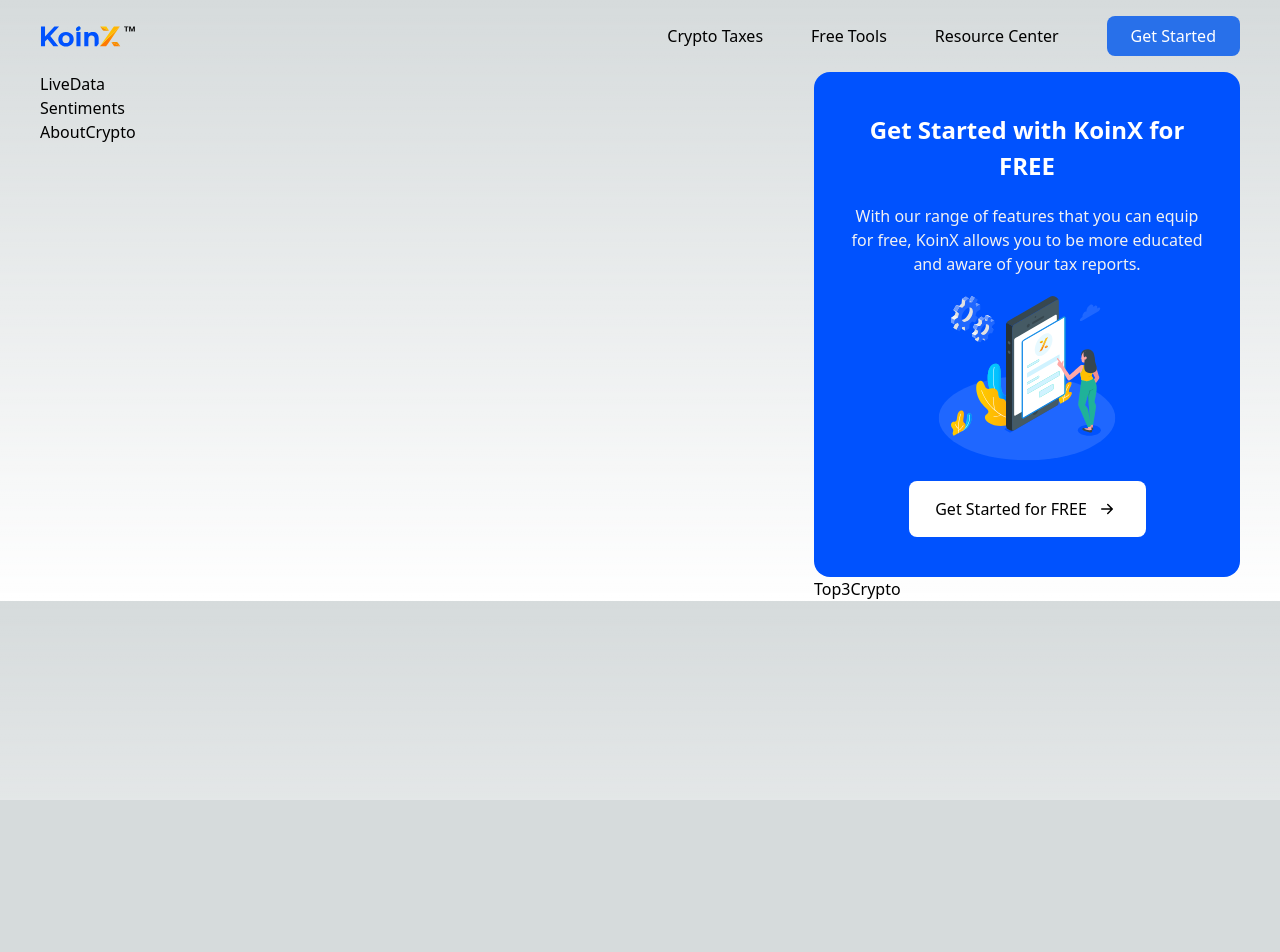
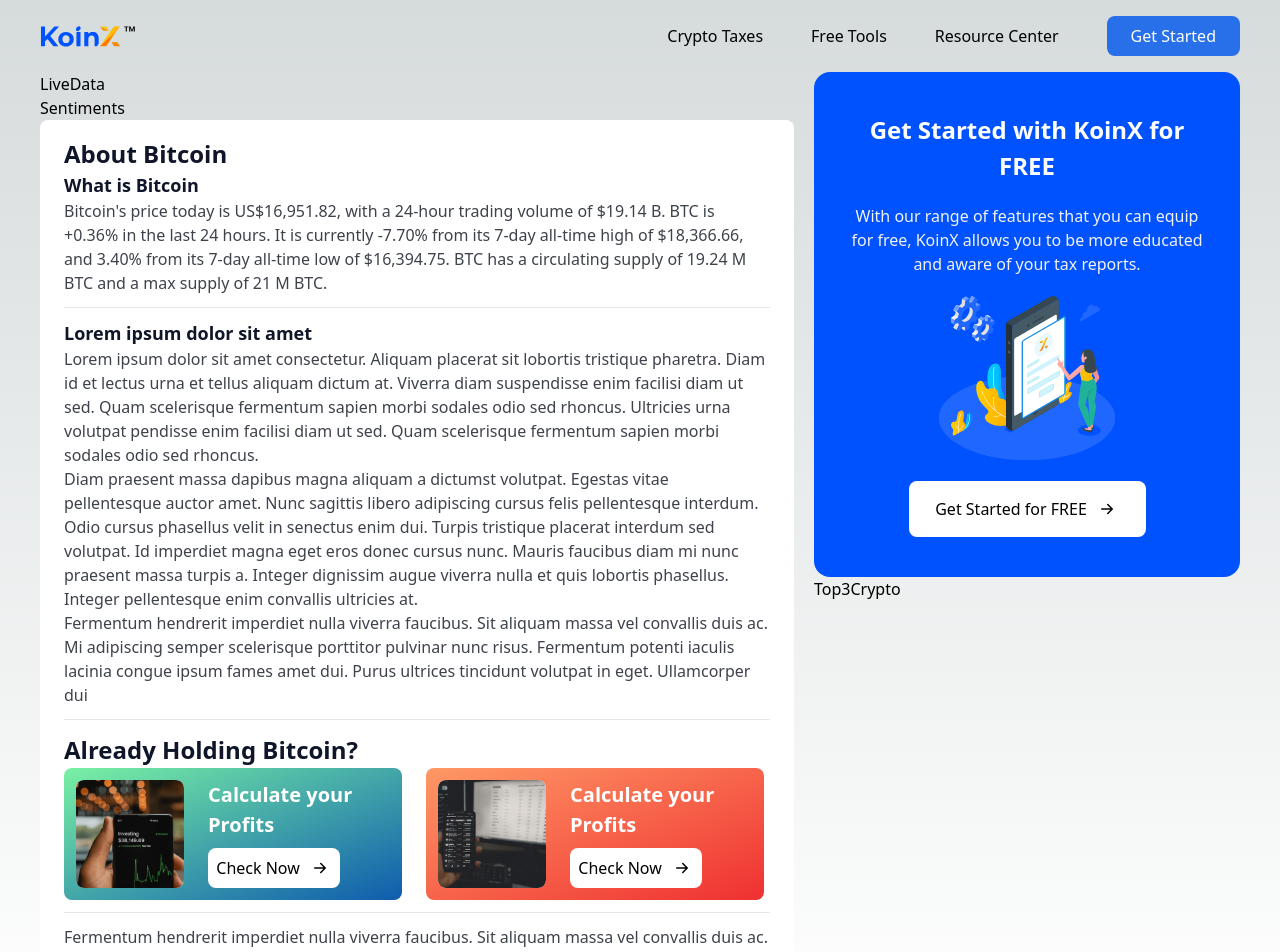
Before and after one commit to Jayjeet1013/CryptoCampus, a Next.js app: page / in a window 1280 px wide. Shown: the top 952 px of the page. Before the commit the page ends 800 px from the top, so only its background shows below. Built offline with nearby package versions, Linux system fonts and the light colour scheme.

Commit message:
completed almost aboutcrypto section

```diff
--- a/src/components/cryptoInfo/AboutCrypto.tsx
+++ b/src/components/cryptoInfo/AboutCrypto.tsx
@@ -1,9 +1,112 @@
-import React from 'react'
+import Image from "next/image";
+import React from "react";
+import { BsArrowRightShort } from "react-icons/bs";
 
 const AboutCrypto = () => {
   return (
-    <div>AboutCrypto</div>
-  )
-}
+    <div>
+      <div className="px-6 py-4 bg-[#FFFFFF] rounded-lg flex flex-col gap-3">
+        <div className="border-b pb-3 ">
+          <h1 className="text-[#0F1629] lg:text-[24px] font-[600] ">
+            About Bitcoin
+          </h1>
+          <h3 className="text-[#0F1629] lg:text-[18px] font-bold  ">
+            What is Bitcoin
+          </h3>
+          <p className="text-[#3E424A] ">
+            Bitcoin&apos;s price today is US$16,951.82, with a 24-hour trading
+            volume of $19.14 B. BTC is +0.36% in the last 24 hours. It is
+            currently -7.70% from its 7-day all-time high of $18,366.66, and
+            3.40% from its 7-day all-time low of $16,394.75. BTC has a
+            circulating supply of 19.24 M BTC and a max supply of 21 M BTC.
+          </p>
+        </div>
+        <div className="text-[#3E424A]  border-b pb-3 ">
+          <h3 className="text-[#0F1629] lg:text-[18px] font-bold ">
+            Lorem ipsum dolor sit amet
+          </h3>
+          <p>
+            Lorem ipsum dolor sit amet consectetur. Aliquam placerat sit
+            lobortis tristique pharetra. Diam id et lectus urna et tellus
+            aliquam dictum at. Viverra diam suspendisse enim facilisi diam ut
+            sed. Quam scelerisque fermentum sapien morbi sodales odio sed
+            rhoncus. Ultricies urna volutpat pendisse enim facilisi diam ut sed.
+            Quam scelerisque fermentum sapien morbi sodales odio sed rhoncus.{" "}
+          </p>
+          <p>
+            Diam praesent massa dapibus magna aliquam a dictumst volutpat.
+            Egestas vitae pellentesque auctor amet. Nunc sagittis libero
+            adipiscing cursus felis pellentesque interdum. Odio cursus phasellus
+            velit in senectus enim dui. Turpis tristique placerat interdum sed
+            volutpat. Id imperdiet magna eget eros donec cursus nunc. Mauris
+            faucibus diam mi nunc praesent massa turpis a. Integer dignissim
+            augue viverra nulla et quis lobortis phasellus. Integer pellentesque
+            enim convallis ultricies at.
+          </p>
+          <p>
+            Fermentum hendrerit imperdiet nulla viverra faucibus. Sit aliquam
+            massa vel convallis duis ac. Mi adipiscing semper scelerisque
+            porttitor pulvinar nunc risus. Fermentum potenti iaculis lacinia
+            congue ipsum fames amet dui. Purus ultrices tincidunt volutpat in
+            eget. Ullamcorper dui
+          </p>
+        </div>
+        <div>
+          <h1 className="text-[#0F1629]  lg:text-[24px] font-semibold">
+            Already Holding Bitcoin?
+          </h1>
+          <div className="flex gap-6 pb-3 ">
+            <div className="flex w-[338px] gap-6 p-3 rounded-lg bg-gradient-to-br from-[#79F1A4] to-[#0E5CAD]">
+              <div>
+                <Image
+                  src={"/rec2.svg"}
+                  alt="image"
+                  width={128}
+                  height={128}
+                  className="rounded-lg "
+                />
+              </div>
+              <div>
+                <h1 className="text-[#FFFFFF] text-[20px] font-bold mb-2">
+                  Calculate your Profits
+                </h1>
+                <div className="flex gap-2 items-center p-2 bg-white rounded-lg w-[132px] justify-center ">
+                  <p>Check Now</p> <BsArrowRightShort size={"24px"} />
+                </div>
+              </div>
+            </div>
+            <div className="flex w-[338px] gap-6 p-3 rounded-lg bg-gradient-to-br from-[#FF9865] to-[#EF3031]">
+              <div>
+                <Image
+                  src={"/rec.svg"}
+                  alt="image"
+                  width={128}
+                  height={128}
+                  className="rounded-lg "
+                />
+              </div>
+              <div>
+                <h1 className="text-[#FFFFFF] text-[20px] font-bold mb-2">
+                  Calculate your Profits
+                </h1>
+                <div className="flex gap-2 items-center p-2 bg-white rounded-lg w-[132px] justify-center ">
+                  <p>Check Now</p> <BsArrowRightShort size={"24px"} />
+                </div>
+              </div>
+            </div>
+          </div>
 
-export default AboutCrypto
+          <p className="text-[#3E424A] border-t pt-3 ">
+            Fermentum hendrerit imperdiet nulla viverra faucibus. Sit aliquam
+            massa vel convallis duis ac. Mi adipiscing semper scelerisque
+            porttitor pulvinar nunc risus. Fermentum potenti iaculis lacinia
+            congue ipsum fames amet dui. Purus ultrices tincidunt volutpat in
+            eget. Ullamcorper dui
+          </p>
+        </div>
+      </div>
+    </div>
+  );
+};
+
+export default AboutCrypto;
--- a/src/pages/index.tsx
+++ b/src/pages/index.tsx
@@ -7,7 +7,7 @@ const inter = Inter({ subsets: ["latin"] });
 
 export default function Home() {
   return (
-  <div className="flex flex-col lg:flex-row px-10 max-w-[1450px] mx-auto justify-between ">
+  <div className="flex flex-col gap-5 lg:flex-row px-10 max-w-[1450px] mx-auto justify-between ">
     <CryptoInfo/>
     <GetStarted/>
   </div>
```
